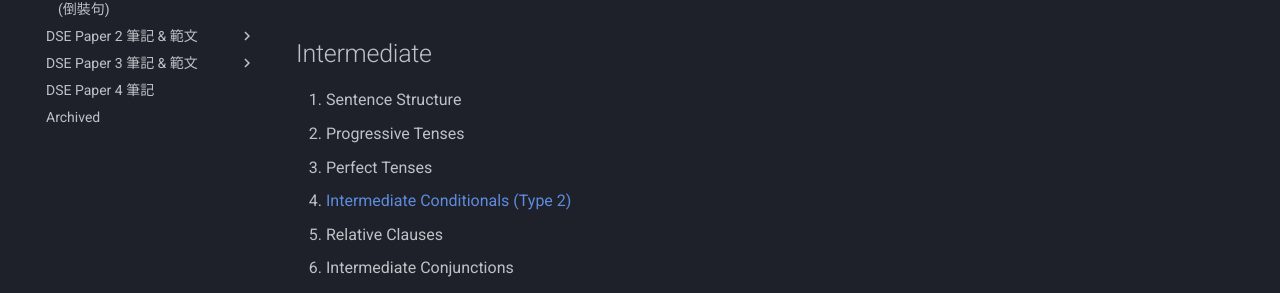
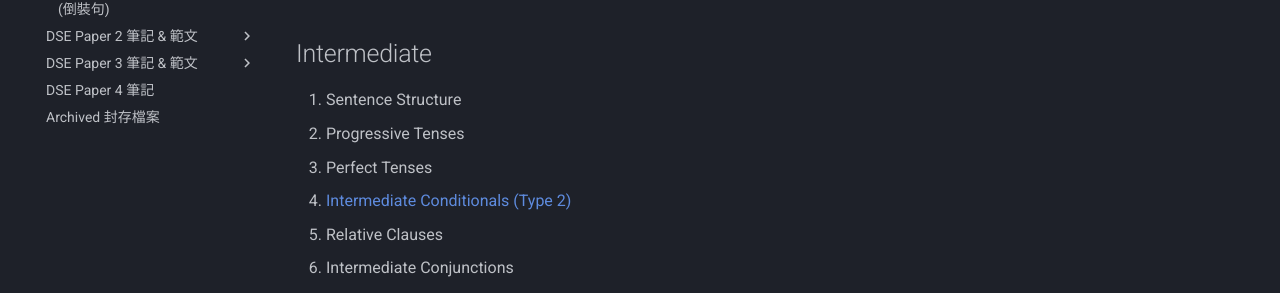
Before and after one commit to louiskwt/starchaser-portal, an MkDocs documentation site: the page built from docs/grammar/index.md, in a window 1280 px wide. Shown: the part 561-854 px from the top of the page. Built offline with MkDocs 1.6.1 and Material for MkDocs 9.7.7, drawn with Linux system fonts in a browser that asks for light colours.

Commit message:
update nav list names

```diff
--- a/mkdocs.yml
+++ b/mkdocs.yml
@@ -26,7 +26,7 @@
       - grammar/advanced_structure_inversion.md
   - DSE Paper 2 筆記 & 範文:
       - writing/index.md
-      - Samples:
+      - Samples  範文:
         - writing/samples/2018_partA.md
         - writing/samples/2018_partB_4.md
         - writing/samples/2019_partA.md
@@ -49,4 +49,4 @@
           - listening/samples/2021_df_b2_tasks.md
           - listening/samples/2023_df_b2_tasks.md
   - DSE Paper 4 筆記: speaking/index.md
-  - Archived: archived/index.md
+  - Archived 封存檔案: archived/index.md
```
